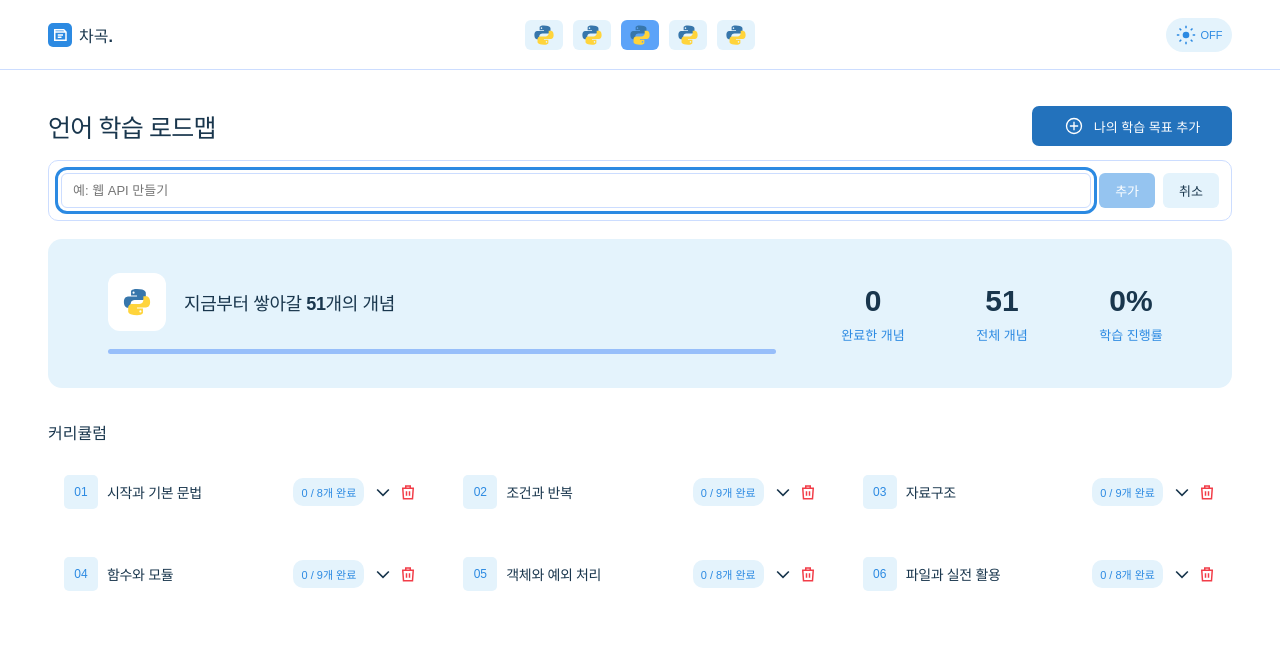
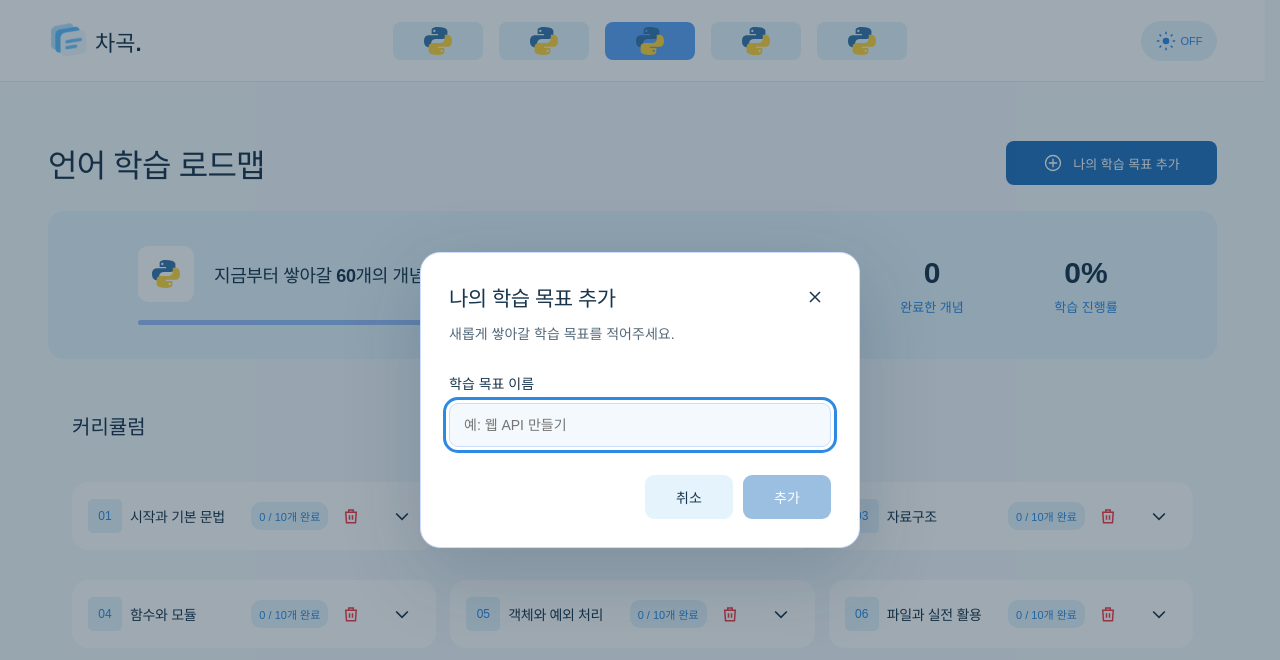
Before and after one commit to cksckscks1008/KickSing, a React (Vite) app: page / in a window 1280 px wide. Both pictures are taken after a click on the button "나의 학습 목표 추가". Shown: the top 660 px of the page. Built offline with nearby package versions, Linux system fonts and the light colour scheme.

Commit message:
fix: 디자인 개선 및 팝업 적용
- 디자인에 게 헤더, 카드, 진행률 스타일 조정
- 목표 추가 팝업창 적용

```diff
--- /dev/null
+++ b/src/components/AddGoalModal/AddGoalModal.jsx
@@ -0,0 +1,70 @@
+import { useEffect, useRef, useState } from 'react';
+import styles from './AddGoalModal.module.css';
+
+export default function AddGoalModal({ onAdd, onClose }) {
+  const dialogRef = useRef(null);
+  const inputRef = useRef(null);
+  const startedOutside = useRef(false);
+  const [title, setTitle] = useState('');
+
+  useEffect(() => {
+    const dialog = dialogRef.current;
+    const previousFocus = document.activeElement;
+    const previousOverflow = document.body.style.overflow;
+    dialog.showModal();
+    inputRef.current?.focus();
+    document.body.style.overflow = 'hidden';
+    return () => {
+      dialog.close();
+      document.body.style.overflow = previousOverflow;
+      previousFocus?.focus();
+    };
+  }, []);
+
+  function isOutside(event) {
+    const bounds = event.currentTarget.getBoundingClientRect();
+    return event.clientX < bounds.left || event.clientX > bounds.right
+      || event.clientY < bounds.top || event.clientY > bounds.bottom;
+  }
+
+  function submit(event) {
+    event.preventDefault();
+    if (title.trim()) onAdd(title.trim());
+  }
+
+  return (
+    <dialog
+      ref={dialogRef}
+      className={styles.modal}
+      aria-labelledby="add-goal-title"
+      aria-describedby="add-goal-description"
+      onCancel={event => {
+        event.preventDefault();
+        onClose();
+      }}
+      onPointerDown={event => { startedOutside.current = isOutside(event); }}
+      onClick={event => {
+        if (startedOutside.current && isOutside(event)) onClose();
+      }}
+    >
+      <div className={styles.heading}>
+        <h2 id="add-goal-title">나의 학습 목표 추가</h2>
+        <button type="button" className={styles.close} aria-label="팝업 닫기" onClick={onClose}>
+          <svg width="20" height="20" viewBox="0 0 24 24" fill="none" stroke="currentColor" strokeWidth="1.8" aria-hidden="true">
+            <path d="m6 6 12 12M18 6 6 18" />
+          </svg>
+        </button>
+      </div>
+      <p id="add-goal-description" className={styles.description}>새롭게 쌓아갈 학습 목표를 적어주세요.</p>
+      <form onSubmit={submit} className={styles.form}>
+        <label htmlFor="goal-title">학습 목표 이름</label>
+        <input ref={inputRef} id="goal-title" autoFocus placeholder="예: 웹 API 만들기" value={title}
+          onChange={event => setTitle(event.target.value)} />
+        <div className={styles.actions}>
+          <button type="button" className={styles.cancel} onClick={onClose}>취소</button>
+          <button type="submit" className={styles.submit} disabled={!title.trim()}>추가</button>
+        </div>
+      </form>
+    </dialog>
+  );
+}
--- /dev/null
+++ b/src/components/AddGoalModal/AddGoalModal.module.css
@@ -0,0 +1,34 @@
+.modal {
+  width: min(440px, calc(100% - 32px));
+  max-height: calc(100dvh - 48px);
+  margin: auto;
+  padding: 28px;
+  overflow-y: auto;
+  border: 1px solid var(--line);
+  border-radius: 20px;
+  background: var(--surface);
+  color: var(--text);
+  box-shadow: 0 24px 80px #102d4a33;
+}
+
+.modal::backdrop { background: #10283e66; }
+.heading { display: flex; align-items: center; justify-content: space-between; gap: 12px; }
+.heading h2 { font-size: 21px; letter-spacing: -.5px; }
+.close { display: grid; place-items: center; flex-shrink: 0; width: 32px; height: 32px; padding: 0; border: 0; border-radius: 8px; background: transparent; }
+.close:hover { background: var(--surface-blue); }
+.description { margin-top: 10px; font-size: 14px; line-height: 1.6; opacity: .75; }
+.form { display: flex; flex-direction: column; margin-top: 28px; }
+.form label { margin-bottom: 10px; font-size: 14px; font-weight: 600; }
+.form input { width: 100%; min-width: 0; padding: 13px 14px; border: 1px solid var(--line); border-radius: 9px; background: var(--page-bg); color: var(--text); font-size: 14px; }
+.actions { display: flex; justify-content: flex-end; gap: 10px; margin-top: 28px; }
+.actions button { min-width: 88px; padding: 12px 20px; border: 0; border-radius: 9px; font-size: 14px; font-weight: 600; }
+.cancel { background: var(--surface-blue); color: var(--text); }
+.submit { background: #2372bc; color: white; }
+.submit:hover:not(:disabled) { background: #1b639f; }
+.submit:disabled { opacity: .45; cursor: not-allowed; }
+
+@media (max-width: 420px) {
+  .modal { padding: 22px; }
+  .heading h2 { font-size: 19px; }
+  .actions button { flex: 1; }
+}
--- a/src/components/CurriculumCard/CurriculumCard.jsx
+++ b/src/components/CurriculumCard/CurriculumCard.jsx
@@ -30,7 +30,12 @@ export default function CurriculumCard({
   }
 
   return (
-    <article className={styles.card}>
+    <article className={styles.card} onKeyDown={event => {
+      if (event.key === 'Escape' && !addingLesson) {
+        setOpen(false);
+        event.currentTarget.querySelector('[aria-controls]')?.focus();
+      }
+    }}>
       <div className={styles.heading}>
         <button
           className={styles.toggle}
@@ -44,17 +49,11 @@ export default function CurriculumCard({
           <span className={styles.count}>
             {completed} / {chapter.lessons.length}개 완료
           </span>
-          <svg
-            className={`${styles.chevron} ${open ? styles.rotated : ''}`}
-            viewBox="0 0 24 24"
-            fill="none"
-            stroke="currentColor"
-            strokeWidth="2"
-            aria-hidden="true"
-          >
-            <path d="m5 9 7 7 7-7" />
-          </svg>
         </button>
+        <svg className={`${styles.chevron} ${open ? styles.rotated : ''}`}
+          viewBox="0 0 24 24" fill="none" stroke="currentColor" strokeWidth="2" aria-hidden="true">
+          <path d="m5 9 7 7 7-7" />
+        </svg>
         <button
           className={styles.removeChapter}
           type="button"
@@ -95,7 +94,10 @@ export default function CurriculumCard({
                 aria-label={`${lesson.title} 삭제`}
                 title="항목 삭제"
               >
-                ×
+                <svg viewBox="0 0 16 16" width="16" height="16" fill="none" stroke="currentColor" strokeWidth="1.5" aria-hidden="true">
+                  <circle cx="8" cy="8" r="6" />
+                  <path d="m6 6 4 4m0-4-4 4" />
+                </svg>
               </button>
             </div>
           ))}
--- a/src/components/CurriculumCard/CurriculumCard.module.css
+++ b/src/components/CurriculumCard/CurriculumCard.module.css
@@ -2,15 +2,16 @@
   position: relative;
   align-self: start;
   overflow: hidden;
-  border-radius: 12px;
+  border-radius: 16px;
   background: var(--surface);
 }
 
 .heading {
+  position: relative;
   display: flex;
   min-height: 68px;
   align-items: center;
-  padding: 0 12px 0 16px;
+  padding: 0 16px;
 }
 
 .toggle {
@@ -19,8 +20,8 @@
   min-height: 68px;
   flex: 1;
   align-items: center;
-  gap: 9px;
-  padding: 10px 0;
+  gap: 8px;
+  padding: 10px 92px 10px 0;
   border: 0;
   background: transparent;
   text-align: left;
@@ -59,6 +60,9 @@
 }
 
 .chevron {
+  position: absolute;
+  right: 24px;
+  pointer-events: none;
   width: 20px;
   height: 20px;
   flex-shrink: 0;
@@ -69,6 +73,8 @@
 .rotated { transform: rotate(180deg); }
 
 .removeChapter {
+  position: absolute;
+  right: 72px;
   display: grid;
   width: 28px;
   height: 34px;
@@ -156,12 +162,22 @@
 .addLesson {
   display: grid;
   width: 100%;
-  height: 34px;
+  height: 38px;
   place-items: center;
   border: 1px solid var(--active-blue);
   border-radius: 11px;
   background: transparent;
   color: var(--active-blue);
+}
+
+.addLesson svg { width: 32px; height: 32px; }
+
+@media (min-width: 1001px) and (max-width: 1250px) {
+  .toggle { padding-right: 62px; }
+  .removeChapter { right: 42px; }
+  .chevron { right: 14px; }
+  .count { font-size: 10px; padding-inline: 5px; }
+  .title { font-size: 12px; }
 }
 
 .lessonForm {
--- a/src/components/Header/Header.jsx
+++ b/src/components/Header/Header.jsx
@@ -1,4 +1,5 @@
 import pythonIcon from '../../assets/python.svg';
+import logo from '../../assets/logo.svg';
 import styles from './Header.module.css';
 
 export default function Header({ darkMode, onToggleTheme }) {
@@ -9,16 +10,7 @@ export default function Header({ darkMode, onToggleTheme }) {
       <div className={styles.inner}>
         <a href="/" className={styles.brand} aria-label="차곡 홈">
           <span className={styles.brandMark} aria-hidden="true">
-            <svg
-              viewBox="0 0 24 24"
-              width="18"
-              height="18"
-              fill="none"
-              stroke="currentColor"
-              strokeWidth="2"
-            >
-              <path d="M5 5h12l3 3v11H5zM5 8h15M9 12h7M9 15h5" />
-            </svg>
+            <img className={styles.logo} src={logo} alt="" width="109" height="35" />
           </span>
           <span className={styles.brandName}>차곡.</span>
         </a>
--- a/src/components/Header/Header.module.css
+++ b/src/components/Header/Header.module.css
@@ -1,6 +1,6 @@
 .header {
-  height: 70px;
-  border-bottom: 1px solid var(--line);
+  height: 82px;
+  border-bottom: 1px solid #dcecf6;
   background: var(--surface);
 }
 
@@ -20,42 +20,41 @@
   align-items: center;
   gap: 7px;
   color: var(--text);
-  font-size: 16px;
+  font-size: 22px;
   font-weight: 800;
   text-decoration: none;
 }
 
 .brandMark {
-  display: grid;
-  width: 24px;
-  height: 24px;
-  place-items: center;
-  border-radius: 5px;
-  background: var(--blue);
-  color: white;
+  display: block;
+  width: 40px;
+  height: 35px;
+  overflow: hidden;
+  flex-shrink: 0;
 }
 
 .navigation {
   position: absolute;
-  left: 50%;
+  left: calc(50% + 17px);
   display: flex;
-  gap: 10px;
+  gap: 16px;
   transform: translateX(-50%);
 }
 
 .navItem {
   display: grid;
-  width: 38px;
-  height: 30px;
+  width: 90px;
+  height: 38px;
   place-items: center;
   padding: 0;
   border: 0;
-  border-radius: 6px;
+  border-radius: 8px;
   background: var(--surface-blue);
 }
 
 .navItem:disabled { cursor: default; opacity: 1; }
-.navItem img { width: 22px; height: 22px; object-fit: contain; }
+.navItem img { width: 32px; height: 32px; object-fit: contain; }
+.logo { display: block; width: 109px; height: 35px; }
 .active { background: var(--active-blue); }
 
 .theme {
@@ -63,8 +62,8 @@
   align-items: center;
   justify-content: center;
   gap: 5px;
-  width: 66px;
-  height: 34px;
+  width: 76px;
+  height: 40px;
   margin-left: auto;
   border: 0;
   border-radius: 20px;
@@ -73,10 +72,10 @@
   font-size: 11px;
 }
 
-@media (max-width: 700px) {
+@media (max-width: 850px) {
   .inner { padding: 0 20px; }
   .navigation { position: static; gap: 5px; margin-left: 20px; transform: none; }
-  .navItem { width: 30px; }
+  .navItem { width: 38px; }
   .navItem img { width: 20px; height: 20px; }
   .theme { width: 60px; }
 }
@@ -85,5 +84,6 @@
   .navigation { gap: 3px; margin-left: 8px; }
   .navItem { width: 26px; height: 28px; }
   .brand { gap: 5px; font-size: 15px; }
-  .brandMark { width: 22px; height: 22px; }
+  .brandMark { width: 28px; height: 25px; }
+  .logo { width: 78px; height: 25px; }
 }
--- a/src/components/ProgressSummary/ProgressSummary.jsx
+++ b/src/components/ProgressSummary/ProgressSummary.jsx
@@ -27,12 +27,12 @@ export default function ProgressSummary({ completed, total }) {
 
       <dl className={styles.stats} aria-live="polite">
         <div>
+          <dt className={styles.statLabel}>전체 개념</dt>
+          <dd className={styles.statValue}>{total}</dd>
+        </div>
+        <div>
           <dt className={styles.statLabel}>완료한 개념</dt>
           <dd className={styles.statValue}>{completed}</dd>
-        </div>
-        <div>
-          <dt className={styles.statLabel}>전체 개념</dt>
-          <dd className={styles.statValue}>{total}</dd>
         </div>
         <div>
           <dt className={styles.statLabel}>학습 진행률</dt>
--- a/src/components/ProgressSummary/ProgressSummary.module.css
+++ b/src/components/ProgressSummary/ProgressSummary.module.css
@@ -2,27 +2,27 @@
   display: flex;
   min-height: 148px;
   align-items: center;
-  gap: 56px;
-  padding: 28px 60px;
-  border-radius: 14px;
+  gap: 64px;
+  padding: 34px 90px;
+  border-radius: 16px;
   background: var(--surface-blue);
 }
 
 .overview { flex: 1; min-width: 0; }
-.heading { display: flex; align-items: center; gap: 18px; }
+.heading { display: flex; align-items: center; gap: 20px; }
 .summaryTitle { font-size: 18px; font-weight: 700; letter-spacing: -.4px; }
 
 .icon {
   display: grid;
-  width: 58px;
-  height: 58px;
+  width: 56px;
+  height: 56px;
   flex-shrink: 0;
   place-items: center;
-  border-radius: 12px;
+  border-radius: 10px;
   background: var(--surface);
 }
 
-.icon img { width: 30px; height: 30px; object-fit: contain; }
+.icon img { width: 32px; height: 32px; object-fit: contain; }
 
 .track {
   height: 5px;
@@ -42,9 +42,10 @@
 
 .stats {
   display: flex;
-  width: 340px;
+  width: 390px;
   flex-shrink: 0;
   justify-content: space-between;
+  margin: 0;
 }
 
 .stats > div {
@@ -57,6 +58,11 @@
 
 .statLabel { color: var(--blue); font-size: 13px; white-space: nowrap; }
 .statValue { margin: 0; font-size: 30px; font-weight: 800; line-height: 1.2; }
+
+@media (max-width: 1200px) {
+  .summary { padding-inline: 40px; gap: 40px; }
+  .stats { width: 320px; }
+}
 
 @media (max-width: 950px) {
   .summary { gap: 28px; padding: 26px 32px; }
--- a/src/data/curriculum.js
+++ b/src/data/curriculum.js
@@ -10,6 +10,8 @@ const chapters = [
       '기본 연산자',
       '문자열 다루기',
       'print()와 input()',
+      '자료형 확인과 형 변환',
+      'f-string으로 출력 꾸미기',
     ],
   },
   {
@@ -24,6 +26,7 @@ const chapters = [
       'break와 continue',
       '반복문 중첩',
       '간단한 패턴 만들기',
+      '반복문으로 합계와 평균 구하기',
     ],
   },
   {
@@ -38,6 +41,7 @@ const chapters = [
       '집합',
       '자료구조 선택하기',
       '리스트 컴프리헨션',
+      '정렬과 sorted()',
     ],
   },
   {
@@ -52,6 +56,7 @@ const chapters = [
       '모듈과 import',
       '표준 라이브러리',
       '패키지와 pip',
+      '직접 모듈 만들기',
     ],
   },
   {
@@ -65,6 +70,8 @@ const chapters = [
       '속성과 메서드',
       '초기화 메서드',
       '상속과 오버라이딩',
+      '클래스 변수와 인스턴스 변수',
+      '사용자 정의 예외 만들기',
     ],
   },
   {
@@ -78,6 +85,8 @@ const chapters = [
       '가상 환경 이해하기',
       '디버깅과 테스트 기초',
       '작은 프로그램 완성하기',
+      'CSV 파일 읽고 쓰기',
+      '명령줄 인수 처리하기',
     ],
   },
 ];
--- a/src/pages/RoadmapPage/RoadmapPage.jsx
+++ b/src/pages/RoadmapPage/RoadmapPage.jsx
@@ -1,17 +1,36 @@
 import { useEffect, useState } from 'react';
 import CurriculumCard from '../../components/CurriculumCard/CurriculumCard.jsx';
 import Header from '../../components/Header/Header.jsx';
+import AddGoalModal from '../../components/AddGoalModal/AddGoalModal.jsx';
 import ProgressSummary from '../../components/ProgressSummary/ProgressSummary.jsx';
 import { curriculum, roadmap } from '../../data/curriculum.js';
 import styles from './RoadmapPage.module.css';
 
-const STORAGE_KEY = 'chagok-roadmap-v1';
+const STORAGE_KEY = 'chagok-language-roadmap-v1';
 const emptyRoadmap = { chapters: curriculum, completedIds: [], darkMode: false };
 
 function loadRoadmap() {
   try {
-    const saved = JSON.parse(localStorage.getItem(STORAGE_KEY));
+    const saved = JSON.parse(
+      localStorage.getItem(STORAGE_KEY) ?? localStorage.getItem('chagok-roadmap-v1'),
+    );
     if (saved && Array.isArray(saved.chapters) && Array.isArray(saved.completedIds)) {
+      // 기존 진행 상황과 사용자 편집은 유지하고 새 기본 항목만 한 번 추가합니다.
+      if (saved.curriculumVersion !== 2) {
+        const previousCounts = [8, 9, 9, 9, 8, 8];
+        saved.chapters = saved.chapters.map(chapter => {
+          const index = curriculum.findIndex(item => item.id === chapter.id);
+          if (index === -1) return chapter;
+          const newLessons = curriculum[index].lessons.slice(previousCounts[index]);
+          return {
+            ...chapter,
+            lessons: [
+              ...chapter.lessons,
+              ...newLessons.filter(lesson => !chapter.lessons.some(item => item.id === lesson.id)),
+            ],
+          };
+        });
+      }
       return saved;
     }
   } catch {
@@ -27,7 +46,6 @@ export default function RoadmapPage() {
   const [completedIds, setCompletedIds] = useState(() => new Set(saved.completedIds));
   const [darkMode, setDarkMode] = useState(Boolean(saved.darkMode));
   const [addingGoal, setAddingGoal] = useState(false);
-  const [goalTitle, setGoalTitle] = useState('');
 
   const lessons = chapters.flatMap(chapter => chapter.lessons);
   const completedCount = lessons.filter(lesson => completedIds.has(lesson.id)).length;
@@ -40,7 +58,7 @@ export default function RoadmapPage() {
     try {
       localStorage.setItem(
         STORAGE_KEY,
-        JSON.stringify({ chapters, completedIds: [...completedIds], darkMode }),
+        JSON.stringify({ curriculumVersion: 2, chapters, completedIds: [...completedIds], darkMode }),
       );
     } catch {
       // Saving is optional; the current session still works without it.
@@ -59,7 +77,7 @@ export default function RoadmapPage() {
     });
   }
 
-  function addGoal() {
+  function addGoal(goalTitle) {
     const title = goalTitle.trim();
     if (!title) return;
 
@@ -77,7 +95,6 @@ export default function RoadmapPage() {
 
       return [...previous, chapter];
     });
-    setGoalTitle('');
     setAddingGoal(false);
   }
 
@@ -118,11 +135,6 @@ export default function RoadmapPage() {
     });
   }
 
-  function submitGoal(event) {
-    event.preventDefault();
-    addGoal();
-  }
-
   return (
     <div className={styles.page}>
       <Header darkMode={darkMode} onToggleTheme={() => setDarkMode(value => !value)} />
@@ -132,9 +144,9 @@ export default function RoadmapPage() {
           <button
             className={styles.addGoal}
             type="button"
-            onClick={() => setAddingGoal(value => !value)}
+            onClick={() => setAddingGoal(true)}
             aria-expanded={addingGoal}
-            aria-controls="add-goal-panel"
+            aria-haspopup="dialog"
           >
             <svg
               width="20"
@@ -153,28 +165,7 @@ export default function RoadmapPage() {
         </div>
 
         {addingGoal && (
-          <form id="add-goal-panel" className={styles.goalForm} onSubmit={submitGoal}>
-            <input
-              autoFocus
-              aria-label="추가할 학습 목표"
-              placeholder="예: 웹 API 만들기"
-              value={goalTitle}
-              onChange={event => setGoalTitle(event.target.value)}
-              onKeyDown={event => {
-                if (event.key === 'Escape') setAddingGoal(false);
-              }}
-            />
-            <button type="submit" disabled={!goalTitle.trim()}>
-              추가
-            </button>
-            <button
-              className={styles.cancel}
-              type="button"
-              onClick={() => setAddingGoal(false)}
-            >
-              취소
-            </button>
-          </form>
+          <AddGoalModal onAdd={addGoal} onClose={() => setAddingGoal(false)} />
         )}
 
         <ProgressSummary completed={completedCount} total={lessons.length} />
--- a/src/pages/RoadmapPage/RoadmapPage.module.css
+++ b/src/pages/RoadmapPage/RoadmapPage.module.css
@@ -7,9 +7,9 @@
 
 .main {
   width: min(100%, 1440px);
-  min-height: calc(100vh - 70px);
+  min-height: calc(100vh - 82px);
   margin: 0 auto;
-  padding: 36px 48px 80px;
+  padding: 58px 48px 80px;
 }
 
 .titleRow {
@@ -17,25 +17,25 @@
   align-items: center;
   justify-content: space-between;
   gap: 20px;
-  margin-bottom: 22px;
+  margin-bottom: 25px;
 }
 
 .title {
-  font-size: 25px;
+  font-size: 32px;
   font-weight: 800;
   letter-spacing: -.8px;
 }
 
 .addGoal {
   display: flex;
-  min-width: 200px;
-  height: 40px;
+  min-width: 211px;
+  height: 44px;
   align-items: center;
   justify-content: center;
   gap: 10px;
   padding: 0 14px;
   border: 0;
-  border-radius: 7px;
+  border-radius: 8px;
   background: #2372bc;
   color: white;
   font-size: 13px;
@@ -44,47 +44,14 @@
 
 .addGoal:hover { background: #1b639f; }
 
-.goalForm {
-  display: flex;
-  gap: 8px;
-  padding: 12px;
-  margin: -8px 0 18px;
-  border: 1px solid var(--line);
-  border-radius: 10px;
-  background: var(--surface);
-}
-
-.goalForm input {
-  min-width: 0;
-  flex: 1;
-  padding: 9px 11px;
-  border: 1px solid var(--line);
-  border-radius: 6px;
-  background: var(--surface);
-  color: var(--text);
-  font-size: 13px;
-}
-
-.goalForm button {
-  padding: 8px 16px;
-  border: 0;
-  border-radius: 6px;
-  background: var(--blue);
-  color: white;
-  font-size: 13px;
-}
-
-.goalForm button:disabled { cursor: not-allowed; opacity: .5; }
-.goalForm .cancel { background: var(--surface-blue); color: var(--text); }
-
-.curriculum { margin-top: 32px; }
-.sectionTitle { margin-bottom: 14px; font-size: 16px; font-weight: 700; }
+.curriculum { margin: 52px 24px 0; }
+.sectionTitle { margin-bottom: 42px; font-size: 20px; font-weight: 700; }
 
 .grid {
   display: grid;
   grid-template-columns: repeat(3, minmax(0, 1fr));
   align-items: start;
-  gap: 14px;
+  gap: 30px 14px;
 }
 
 @media (max-width: 1000px) {
@@ -94,7 +61,7 @@
 
 @media (max-width: 700px) {
   .main {
-    min-height: calc(100vh - 70px);
+    min-height: calc(100vh - 82px);
     padding: 26px 18px 56px;
   }
 
@@ -106,9 +73,7 @@
 
   .title { font-size: 22px; }
   .addGoal { min-width: 0; width: 100%; }
-  .goalForm { flex-wrap: wrap; }
-  .goalForm input { flex-basis: 100%; }
-  .goalForm button { flex: 1; }
-  .curriculum { margin-top: 28px; }
+  .curriculum { margin: 28px 0 0; }
+  .sectionTitle { margin-bottom: 20px; }
   .grid { grid-template-columns: 1fr; gap: 11px; }
 }
--- a/src/styles/global.css
+++ b/src/styles/global.css
@@ -1,10 +1,11 @@
 :root {
+  scrollbar-gutter: stable;
   font-family: 'Pretendard', 'Noto Sans KR', 'Malgun Gothic', sans-serif;
   font-synthesis: none;
   text-rendering: optimizeLegibility;
   -webkit-font-smoothing: antialiased;
   -moz-osx-font-smoothing: grayscale;
-  --page-bg: #ffffff;
+  --page-bg: #f3f9fd;
   --surface: #ffffff;
   --surface-blue: #e4f3fc;
   --text: #19364d;
```
